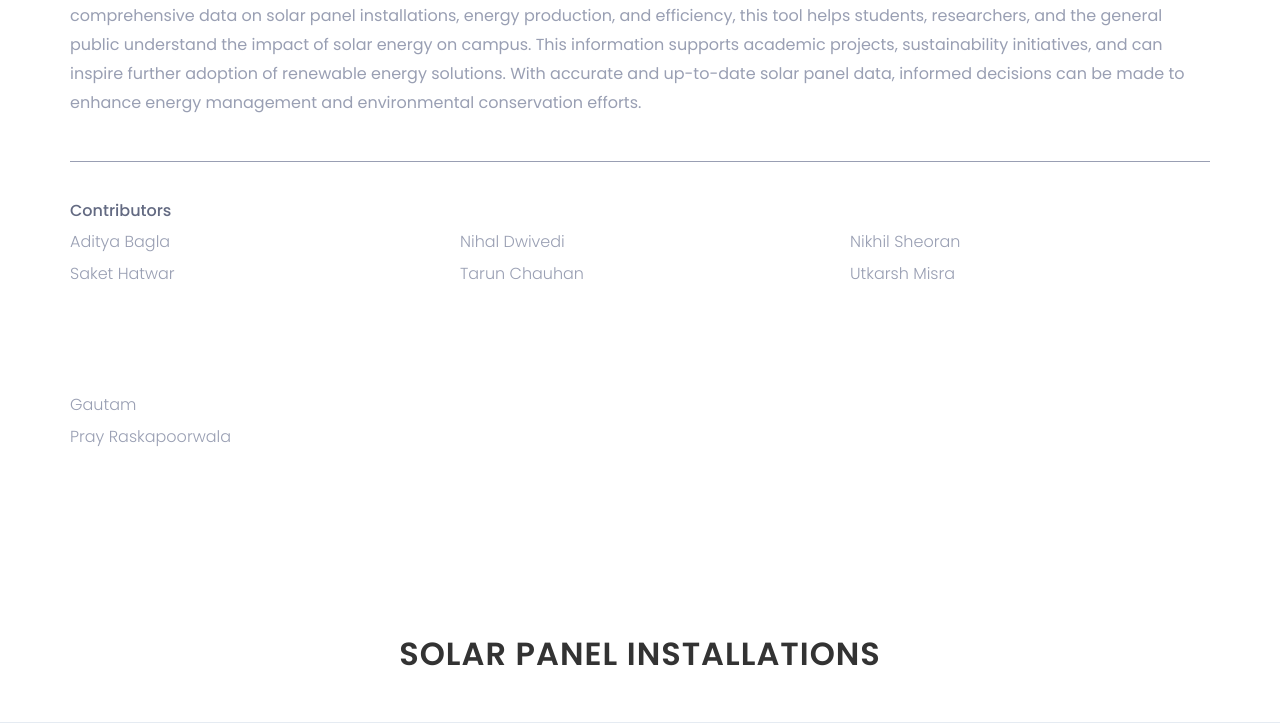
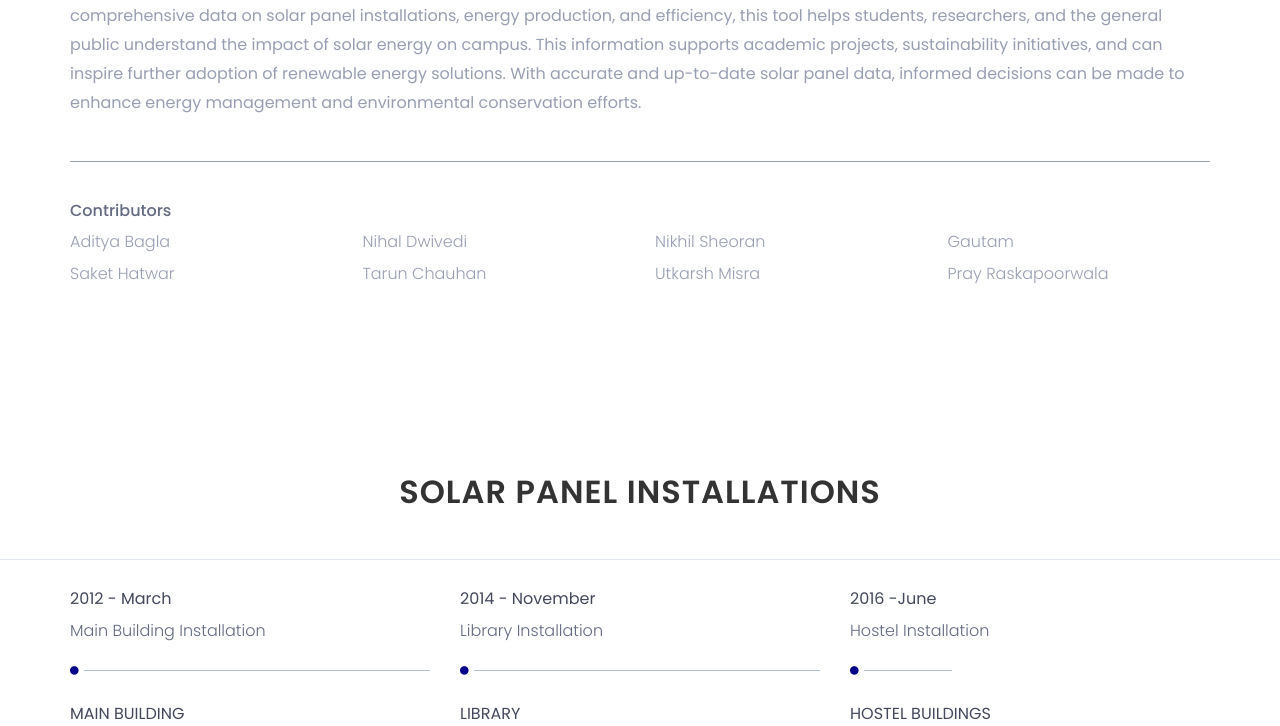
Before and after one commit to SKADE2303/Reading_Course, a Flask app: page / in a window 1280 px wide. Shown: the part 1150-1876 px from the top of the page. Run offline with Flask 3, Linux system fonts and the light colour scheme; some libraries are stand-ins or nearby versions.

Commit message:
small change in layout

```diff
--- a/templates/index.html
+++ b/templates/index.html
@@ -286,28 +286,28 @@
                   environmental conservation efforts.
                 </p>
                 <div class="row">
-                  <div class="col-sm-4">
+                  <div class="col-sm-3">
                     <div class="single-about-add-info">
                       <h3>Contributors</h3>
                       <p>Aditya Bagla</p>
                       <p>Saket Hatwar</p>
                     </div>
                   </div>
-                  <div class="col-sm-4">
+                  <div class="col-sm-3">
                     <div class="single-about-add-info">
                       <h3>&nbsp;</h3>
                       <p>Nihal Dwivedi</p>
                       <p>Tarun Chauhan</p>
                     </div>
                   </div>
-                  <div class="col-sm-4">
+                  <div class="col-sm-3">
                     <div class="single-about-add-info">
                       <h3>&nbsp;</h3>
                       <p>Nikhil Sheoran</p>
                       <p>Utkarsh Misra</p>
                     </div>
                   </div>
-                  <div class="col-sm-4">
+                  <div class="col-sm-3">
                     <div class="single-about-add-info">
                       <h3>&nbsp;</h3>
                       <p>Gautam</p>
```
